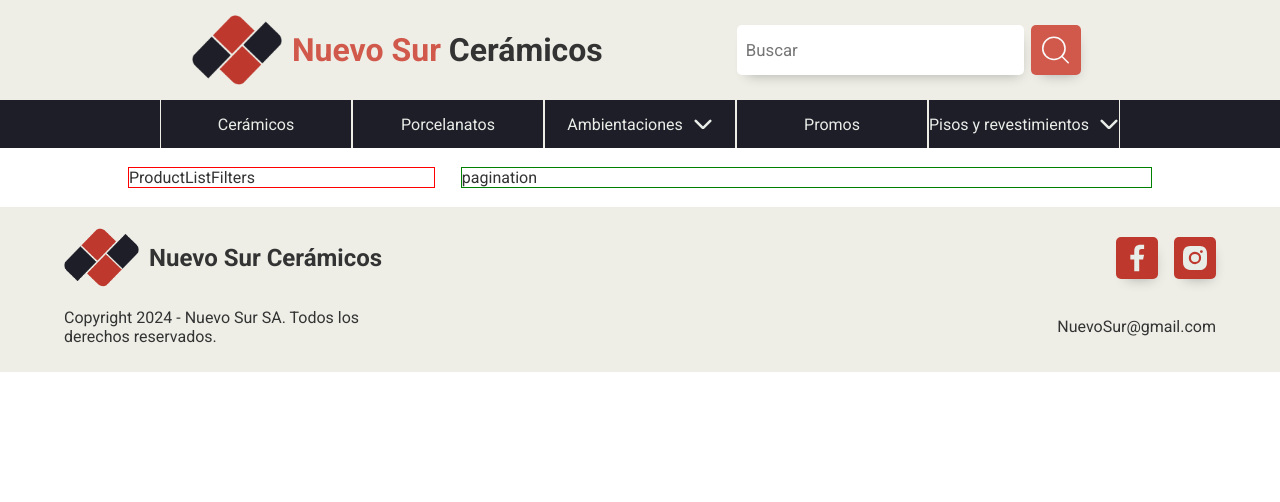
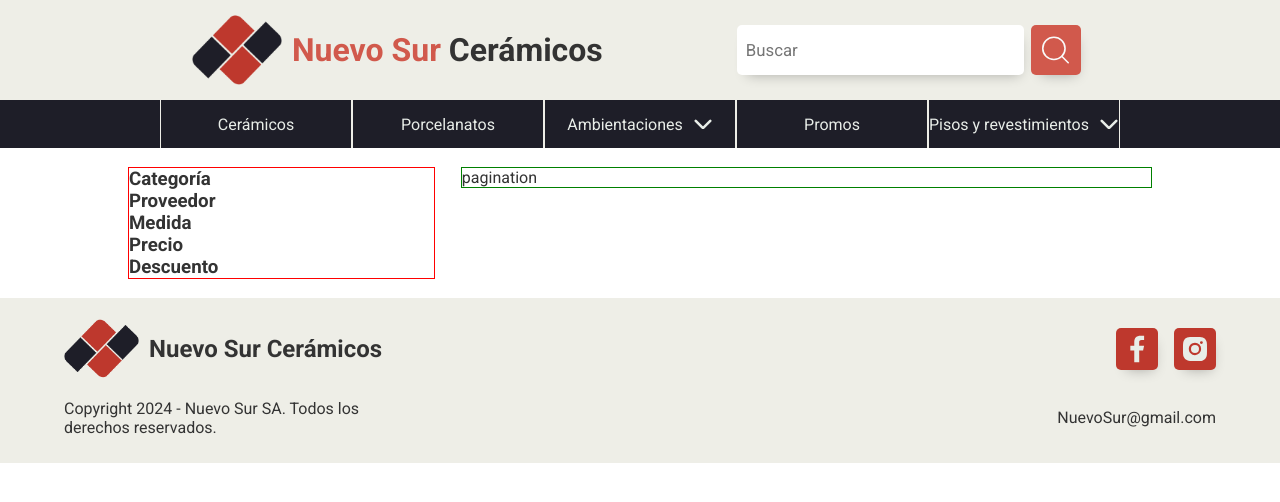
Before and after one commit to TomyAlberdi/NuevoSur-Web, a React (Vite) app: page /list in a window 1280 px wide. Shown: the top 502 px of the page. Built offline with nearby package versions, Linux system fonts and the light colour scheme.

Commit message:
Advanced Product List

```diff
--- a/src/Components/ProductListFilters/ProductListFilters.jsx
+++ b/src/Components/ProductListFilters/ProductListFilters.jsx
@@ -2,7 +2,29 @@
 
 const ProductListFilters = () => {
   return (
-    <section className='ProductListFilters'>ProductListFilters</section>
+    <section className='ProductListFilters'>
+
+      <article className="FilterContainer">
+        <h3>Categoría</h3>
+      </article>
+
+      <article className="FilterContainer">
+        <h3>Proveedor</h3>
+      </article>
+
+      <article className="FilterContainer">
+        <h3>Medida</h3>
+      </article>
+
+      <article className="FilterContainer">
+        <h3>Precio</h3>
+      </article>
+
+      <article className="SingleFilterContainer">
+        <h3>Descuento</h3>
+      </article>
+
+    </section>
   )
 }
 
```
